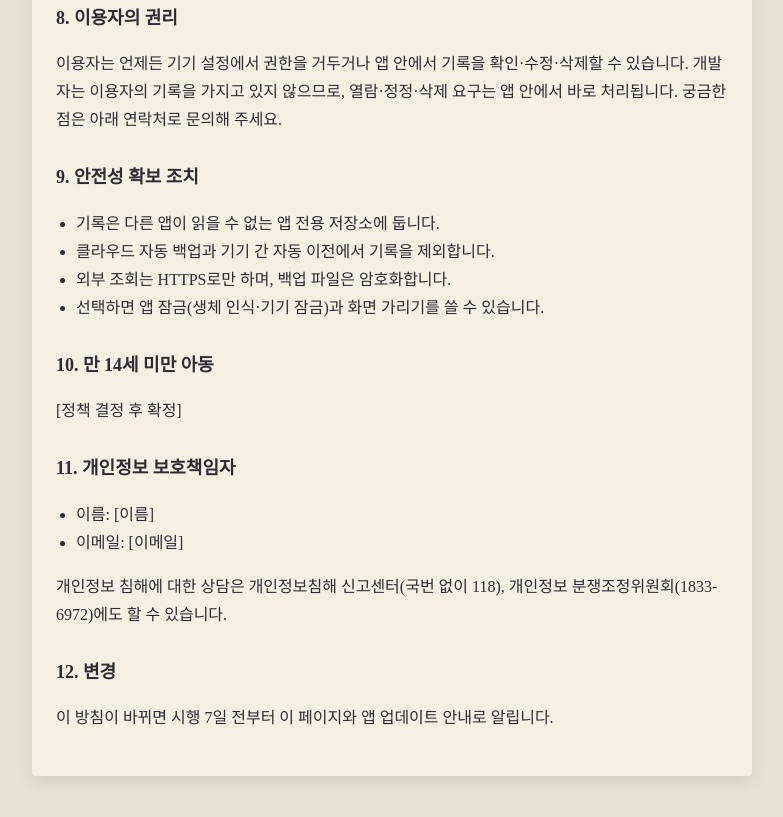
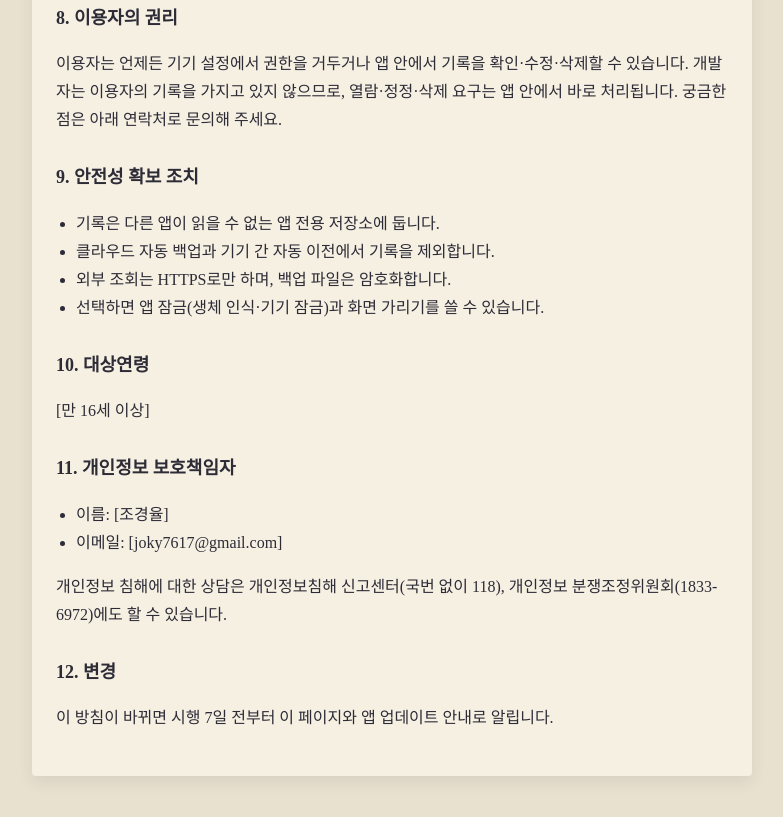
Before and after one commit to joky7617/jopd-privacy, a plain HTML site: page index.html in a window 1280 px wide. Shown: the part 1633-2450 px from the top of the page, without its empty margins (248-1031 px from the left). Drawn offline with Linux system fonts and the light colour scheme.

Commit message:
Update index.html

```diff
--- a/index.html
+++ b/index.html
@@ -21,9 +21,9 @@
 <main>
 <article>
 <h1>자기앞엽서 개인정보처리방침</h1>
-<p class="meta">시행일: [2026년 ○월 ○일]</p>
+<p class="meta">시행일: [2026년 11월 20일]</p>
 
-<p>[개발자 이름](이하 ‘개발자’)은 「개인정보 보호법」 제30조에 따라, 자기앞엽서 앱(이하 ‘앱’)이 다루는 정보와 그 처리 기준을 아래와 같이 알려 드립니다.</p>
+<p>[조경율](이하 ‘개발자’)은 「개인정보 보호법」 제30조에 따라, 자기앞엽서 앱(이하 ‘앱’)이 다루는 정보와 그 처리 기준을 아래와 같이 알려 드립니다.</p>
 
 <h2>1. 핵심 원칙</h2>
 <p>개발자는 서버를 운영하지 않습니다. 앱에 남는 기록은 모두 이용자의 기기 안에만 저장되며, 개발자는 이를 열람하거나 수집하지 않습니다. 기기 밖으로 나가는 정보는 날씨 조회에 쓰는 대략적인 위치뿐입니다.</p>
@@ -74,13 +74,13 @@
 <li>선택하면 앱 잠금(생체 인식·기기 잠금)과 화면 가리기를 쓸 수 있습니다.</li>
 </ul>
 
-<h2>10. 만 14세 미만 아동</h2>
-<p>[정책 결정 후 확정]</p>
+<h2>10. 대상연령</h2>
+<p>[만 16세 이상]</p>
 
 <h2>11. 개인정보 보호책임자</h2>
 <ul>
-<li>이름: [이름]</li>
-<li>이메일: [이메일]</li>
+<li>이름: [조경율]</li>
+<li>이메일: [joky7617@gmail.com]</li>
 </ul>
 <p>개인정보 침해에 대한 상담은 개인정보침해 신고센터(국번 없이 118), 개인정보 분쟁조정위원회(1833-6972)에도 할 수 있습니다.</p>
 
```
